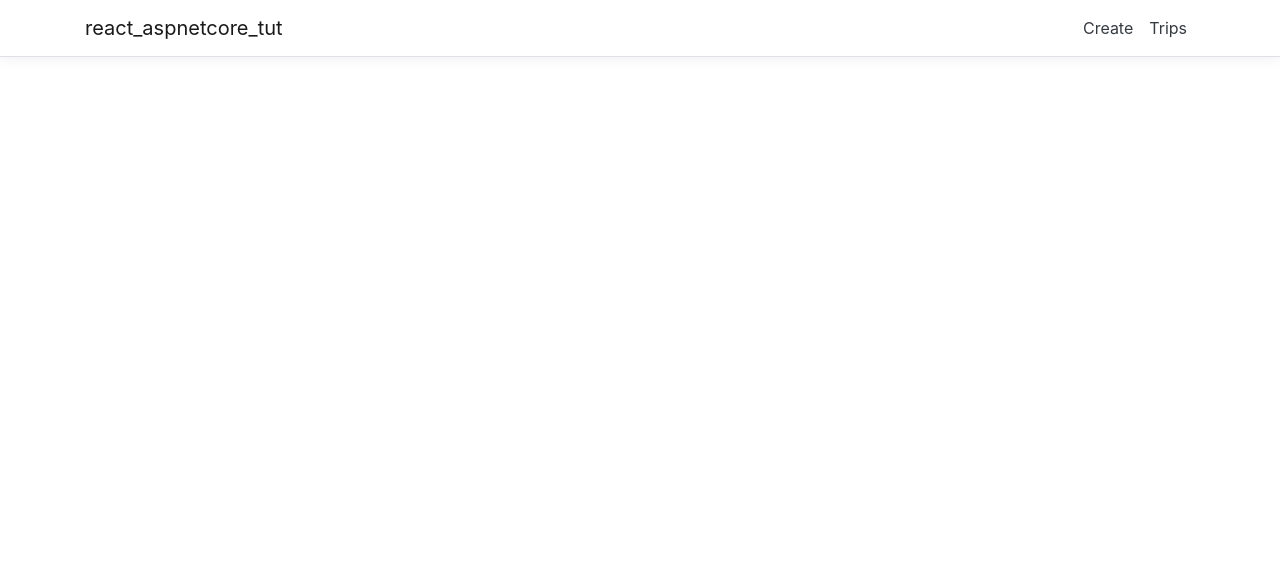
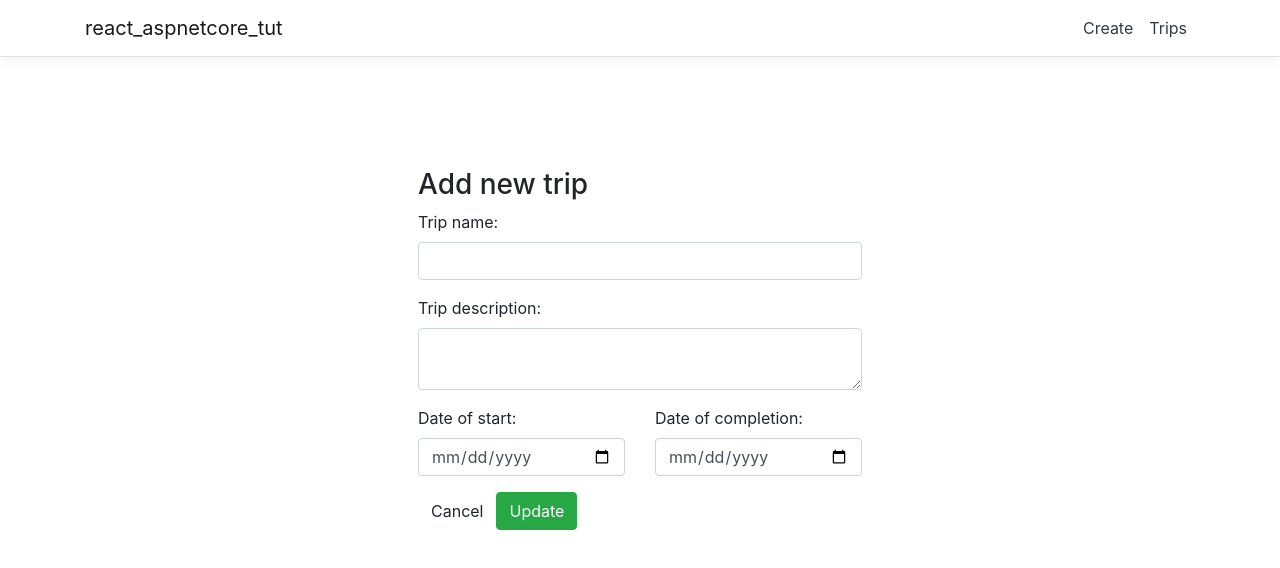
Before and after one commit to dnextreme88/react-aspnetcore-tut, a React (Create React App) app in the folder ClientApp/: page /update/1 in a window 1280 px wide. Shown: the top 568 px of the page. Built offline with nearby package versions, Linux system fonts and the light colour scheme; no server answers.

Commit message:
Solution: Updating data from React

```diff
--- a/ClientApp/src/App.js
+++ b/ClientApp/src/App.js
@@ -4,6 +4,7 @@
 import { Home } from './components/Home';
 import { Trips } from './components/Trip/Trips';
 import { Create } from './components/Trip/Create';
+import { Update } from './components/Trip/Update';
 
 import './custom.css'
 
@@ -16,6 +17,7 @@
         <Route exact path='/' component={Home} />
         <Route path='/create' component={Create} />
         <Route path='/trips' component={Trips} />
+        <Route path='/update/:id' component={Update} />
       </Layout>
     );
   }
--- a/ClientApp/src/components/Trip/Trips.jsx
+++ b/ClientApp/src/components/Trip/Trips.jsx
@@ -5,6 +5,8 @@
 {
     constructor(props) {
         super(props);
+
+        this.onTripUpdate = this.onTripUpdate.bind(this);
 
         this.state = {
             trips: [],
@@ -15,6 +17,11 @@
     // Send a request to get all the Trips once the UI has been loaded
     componentDidMount(){
         this.populateTripsData();
+    }
+
+    onTripUpdate(id) {
+        const { history } = this.props;
+        history.push('/update/'+id);
     }
 
     populateTripsData(){
@@ -46,9 +53,13 @@
                             <tr key={trip.id}>
                                 <td>{trip.name}</td>
                                 <td>{trip.description}</td>
-                                <td>{new Date(trip.dateStarted).toLocaleString()}</td>
-                                <td>{trip.dateCompleted ? new Date(trip.dateCompleted).toLocaleString() : '-'}</td>
-                                <td> - </td>
+                                <td>{new Date(trip.dateStarted).toISOString().slice(0, 10)}</td>
+                                <td>{trip.dateCompleted ? new Date(trip.dateCompleted).toISOString().slice(0, 10) : '-'}</td>
+                                <td>
+                                    <div className="form-group">
+                                        <button onClick={() => this.onTripUpdate(trip.id)} className="btn btn-success">Update</button>
+                                    </div>
+                                </td>
                             </tr>
                         ))
                     }
--- /dev/null
+++ b/ClientApp/src/components/Trip/Update.jsx
@@ -0,0 +1,142 @@
+import React, { Component } from 'react';
+import axios from 'axios';
+
+export class Update extends Component {
+    constructor(props) {
+        super(props);
+
+        // Use methods for the component
+        this.onChangeName = this.onChangeName.bind(this);
+        this.onChangeDescription = this.onChangeDescription.bind(this);
+        this.onChangeDateStarted = this.onChangeDateStarted.bind(this);
+        this.onChangeDateCompleted = this.onChangeDateCompleted.bind(this);
+        this.onUpdateCancel = this.onUpdateCancel.bind(this);
+        this.onSubmit = this.onSubmit.bind(this);
+
+        // Initial states
+        this.state = {
+            name: '',
+            description: '',
+            dateStarted: null,
+            dateCompleted: null
+        }
+    }
+
+    componentDidMount() {
+        const { id } = this.props.match.params;
+
+        axios.get("api/Trips/SingleTrip/"+id).then(trip => {
+            const response = trip.data;
+            this.setState({
+                name: response.name,
+                description: response.description,
+                dateStarted: new Date(response.dateStarted).toISOString().slice(0, 10),
+                dateCompleted: response.dateCompleted ? new Date(response.dateCompleted).toISOString().slice(0, 10) : null
+            })
+        });
+    }
+
+    // Define methods to be used for the component
+    onChangeName(e) {
+        this.setState({
+            name: e.target.value
+        })
+    }
+
+    onChangeDescription(e) {
+        this.setState({
+            description: e.target.value
+        })
+    }
+
+    onChangeDateStarted(e) {
+        this.setState({
+            dateStarted: e.target.value
+        })
+    }
+
+    onChangeDateCompleted(e) {
+        this.setState({
+            dateCompleted: e.target.value
+        })
+    }
+
+    onUpdateCancel() {
+        const { history } = this.props;
+        history.push('/trips');
+    }
+
+    onSubmit(e) {
+        e.preventDefault();
+        const { history } = this.props;
+        const { id } = this.props.match.params;
+
+        let tripObject = {
+            name: this.state.name,
+            description: this.state.description,
+            dateStarted: new Date(this.state.dateStarted).toISOString(),
+            dateCompleted: this.state.dateCompleted ? new Date(this.state.dateCompleted).toISOString() : null
+        }
+
+        axios.put("api/Trips/UpdateTrip/"+id, tripObject).then(result => {
+            history.push('/trips');
+        })
+    }
+
+    render() {
+        return (
+            <div className="trip-form">
+                <h3>Add new trip</h3>
+                <form onSubmit={this.onSubmit}>
+                    <div className="form-group">
+                        <label>Trip name:  </label>
+                        <input
+                            type="text"
+                            className="form-control"
+                            value={this.state.name}
+                            onChange={this.onChangeName}
+                         />
+                    </div>
+                    <div className="form-group">
+                        <label>Trip description: </label>
+                        <textarea
+			                type="text"
+                            className="form-control"
+                            value={this.state.description}
+                            onChange={this.onChangeDescription}
+                        />
+                    </div>
+                    <div className="row">
+                        <div className="col col-md-6 col-sm-6 col-xs-12">
+                            <div className="form-group">
+                                <label>Date of start:  </label>
+                                <input
+                                    type="date"
+                                    className="form-control"
+                                    value={this.state.dateStarted}
+                                    onChange={this.onChangeDateStarted}
+                                />
+                            </div>
+                        </div>
+                        <div className="col col-md-6 col-sm-6 col-xs-12">
+                          <div className="form-group">
+                            <label>Date of completion:  </label>
+                            <input
+                                type="date"
+                                className="form-control"
+                                value={this.state.dateCompleted}
+                                onChange={this.onChangeDateCompleted}
+                            />
+                            </div>
+                        </div>
+                    </div>
+
+                    <div className="form-group">
+                        <button onClick={this.onUpdateCancel} className="btn btn-default">Cancel</button>
+                        <button type="submit" className="btn btn-success">Update</button>
+                    </div>
+                </form>
+            </div>
+        )
+    }
+}
```
